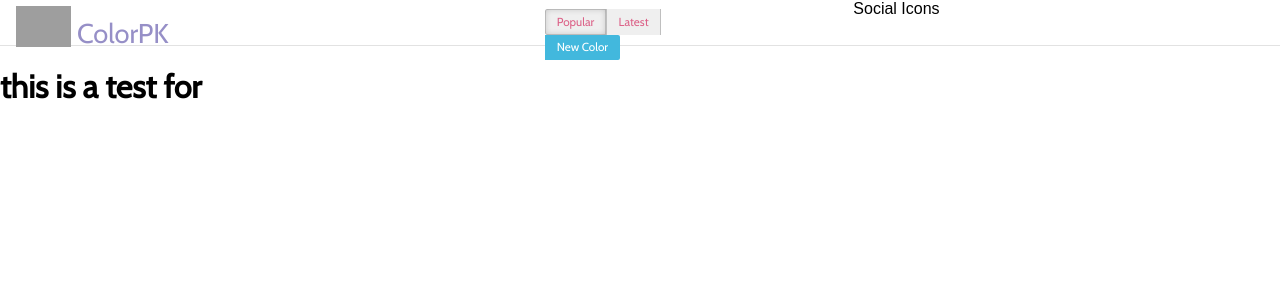
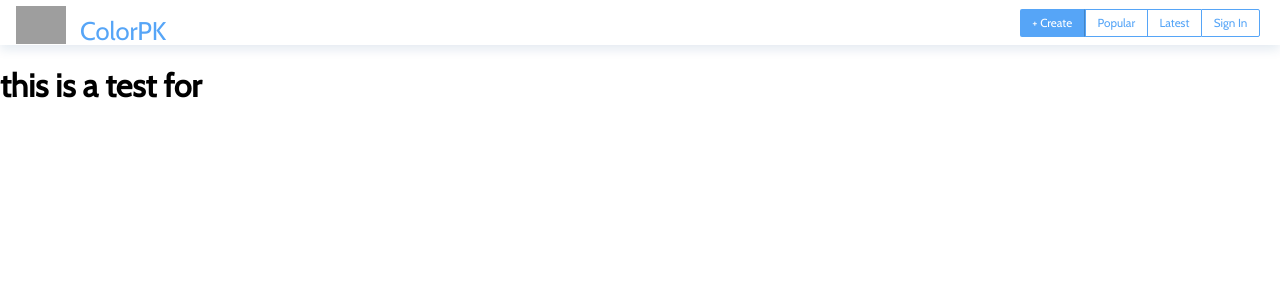
Before and after one commit to im6/vp2, a Django app: template colorpk/templates/main.html in a window 1280 px wide. Shown: the top 300 px of the page. Run offline with Django 3.2, Linux system fonts and the light colour scheme; the template is opened without the code that fills it, so the values that code supplies are empty; some libraries are stand-ins or nearby versions; grey boxes are pictures that could not be loaded.

Commit message:
add more style

```diff
--- a/client/layout/index.js
+++ b/client/layout/index.js
@@ -1,4 +1,4 @@
 import 'style-loader!css-loader!purecss/build/pure-min.css';
 import 'style-loader!css-loader!purecss/build/grids-responsive-min.css';
-
+import './pureOverwrite.scss';
 import './style.scss';
--- /dev/null
+++ b/client/layout/pureOverwrite.scss
@@ -0,0 +1,5 @@
+.pure-button-group .pure-button:last-child {
+    border-top-right-radius: 2px;
+    border-bottom-right-radius: 2px;
+    border-right: 1px solid;
+}
--- a/colorpk/templates/layout/header.html
+++ b/colorpk/templates/layout/header.html
@@ -1,23 +1,18 @@
 <header>
-    <div class="pure-g">
-        <div class="pure-u-lg-1-3 pure-u-md-1-3 header1">
+    <div>
+        <div class="header1">
             <img alt="icon" src="/static/icon.png">
             <span>
                 ColorPK
             </span>
         </div>
-        <div class="pure-u-lg-1-3 pure-u-md-1-3">
-            <div class="pure-button-group  header2" role="group" aria-label="...">
-                <button class="pure-button pure-button-active">Popular</button>
-                <button class="pure-button">Latest</button>
-                <button class="pure-button ">New Color</button>
-            </div>
-        </div>
-        <div class="pure-u-lg-1-3 pure-u-md-1-3">
-            Social Icons
+
+        <div class="pure-button-group header2" role="group" aria-label="...">
+            <a class="pure-button">+ Create</a>
+            <a class="pure-button">Popular</a>
+            <a class="pure-button">Latest</a>
+            <a class="pure-button">Sign In</a>
         </div>
     </div>
 
-
-
 </header>
--- a/static/bundle.js
+++ b/static/bundle.js
@@ -639,6 +639,8 @@ __webpack_require__(7);
 
 __webpack_require__(9);
 
+__webpack_require__(15);
+
 __webpack_require__(13);
 
 /***/ }),
@@ -773,7 +775,52 @@ exports = module.exports = __webpack_require__(3)(undefined);
 exports.push([module.i, "@import url(https://fonts.googleapis.com/css?family=Cabin);", ""]);
 
 // module
-exports.push([module.i, "html {\n  margin: 0;\n  padding: 0;\n  width: 100%;\n  height: 100%; }\n  html h1, html h2, html h3, html h4, html h5, html p, html span, html li, html div, html button {\n    font-family: 'Cabin', sans-serif; }\n\n.main {\n  width: 100%;\n  overflow-x: hidden;\n  padding: 60px 0px 40px 0;\n  background: rgba(230, 230, 230, 0.95); }\n\nheader {\n  width: 100%;\n  height: 45px;\n  border-bottom: 1px solid #e2e2e2; }\n  header .pure-button {\n    font-size: 73%; }\n    header .pure-button:nth-child(1), header .pure-button:nth-child(2) {\n      background: #efefef;\n      color: #dc6288; }\n    header .pure-button:nth-child(3) {\n      background: #42b8dd;\n      color: white; }\n  header .header1 img {\n    width: 55px;\n    margin: 6px 6px 0 16px; }\n  header .header1 span {\n    display: inline-block;\n    font-size: 1.7em;\n    position: absolute;\n    top: 17px;\n    color: #968fc7; }\n  header .header2 {\n    width: 190px;\n    margin: 9px auto 0 auto; }\n", ""]);
+exports.push([module.i, "html {\n  margin: 0;\n  padding: 0;\n  width: 100%;\n  height: 100%; }\n  html h1, html h2, html h3, html h4, html h5, html p, html span, html li, html div, html button {\n    font-family: 'Cabin', sans-serif; }\n\n.main {\n  width: 100%;\n  overflow-x: hidden;\n  padding: 60px 0px 40px 0;\n  background: rgba(230, 230, 230, 0.95); }\n\nheader {\n  width: 100%;\n  height: 45px;\n  box-shadow: 0px 5px 10px 0px rgba(0, 64, 128, 0.1); }\n  header > div {\n    display: flex;\n    justify-content: space-between; }\n  header .pure-button {\n    font-size: 73%;\n    background: white;\n    border: 1px solid #56a5f7; }\n    header .pure-button:nth-child(1) {\n      color: white;\n      background: #56a5f7; }\n    header .pure-button:nth-child(2), header .pure-button:nth-child(3), header .pure-button:nth-child(4) {\n      color: #56a5f7;\n      border-right: none; }\n  header .header1 img {\n    width: 50px;\n    margin: 6px 6px 0 16px; }\n  header .header1 span {\n    display: inline-block;\n    font-size: 1.6em;\n    position: absolute;\n    left: 80px;\n    top: 15px;\n    color: #56a5f7; }\n  header .header2 {\n    margin: 9px 20px 0 0; }\n", ""]);
+
+// exports
+
+
+/***/ }),
+/* 15 */
+/***/ (function(module, exports, __webpack_require__) {
+
+// style-loader: Adds some css to the DOM by adding a <style> tag
+
+// load the styles
+var content = __webpack_require__(16);
+if(typeof content === 'string') content = [[module.i, content, '']];
+// Prepare cssTransformation
+var transform;
+
+var options = {"hmr":true}
+options.transform = transform
+// add the styles to the DOM
+var update = __webpack_require__(4)(content, options);
+if(content.locals) module.exports = content.locals;
+// Hot Module Replacement
+if(false) {
+	// When the styles change, update the <style> tags
+	if(!content.locals) {
+		module.hot.accept("!!../../node_modules/css-loader/index.js!../../node_modules/sass-loader/lib/loader.js!./pureOverwrite.scss", function() {
+			var newContent = require("!!../../node_modules/css-loader/index.js!../../node_modules/sass-loader/lib/loader.js!./pureOverwrite.scss");
+			if(typeof newContent === 'string') newContent = [[module.id, newContent, '']];
+			update(newContent);
+		});
+	}
+	// When the module is disposed, remove the <style> tags
+	module.hot.dispose(function() { update(); });
+}
+
+/***/ }),
+/* 16 */
+/***/ (function(module, exports, __webpack_require__) {
+
+exports = module.exports = __webpack_require__(3)(undefined);
+// imports
+
+
+// module
+exports.push([module.i, ".pure-button-group .pure-button:last-child {\n  border-top-right-radius: 2px;\n  border-bottom-right-radius: 2px;\n  border-right: 1px solid; }\n", ""]);
 
 // exports
 
```
Also changed, not shown: client/layout/style.scss (+24 -14 lines).
